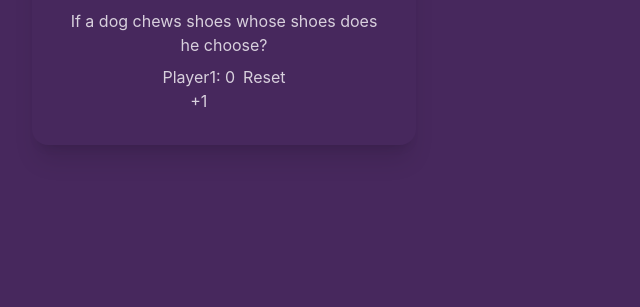
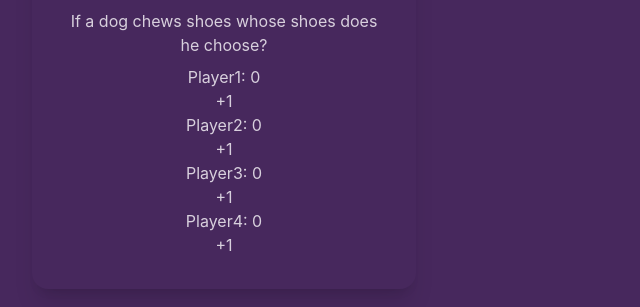
Before and after one commit to purplehaze11/score-keeper, a React (Vite) app: page / in a window 1280 px wide. Shown: the part 379-686 px from the top of the page, without its empty margins (0-640 px from the left). Built offline with nearby package versions, Linux system fonts and the light colour scheme.

Commit message:
Fix the increment function so that every individual index woul increment seperately

```diff
--- a/index.html
+++ b/index.html
@@ -14,7 +14,7 @@
 			name="viewport"
 			content="width=device-width, initial-scale=1.0"
 		/>
-		<title>Vite + React</title>
+		<title>Score Counter</title>
 	</head>
 
 	<body>
--- a/package.json
+++ b/package.json
@@ -11,7 +11,8 @@
   },
   "dependencies": {
     "react": "^18.2.0",
-    "react-dom": "^18.2.0"
+    "react-dom": "^18.2.0",
+    "uuid": "^9.0.0"
   },
   "devDependencies": {
     "@types/react": "^18.2.14",
--- a/src/App.jsx
+++ b/src/App.jsx
@@ -1,5 +1,5 @@
-import ScoreCount from './ScoreCount'
-import './App.css'
+import ScoreCard from './ScoreCard';
+import './App.css';
 
 function App() {
 	return (
@@ -7,18 +7,18 @@ function App() {
 			<figure>
 				<img
 					src='https://images.unsplash.com/photo-1534158914592-062992fbe900?ixlib=rb-1.2.1&ixid=eyJhcHBfaWQiOjEyMDd9&auto=format&fit=crop&w=3784&q=80'
-					alt='Shoes'
+					alt='Tennis Table'
 				/>
 			</figure>
 			<div className='card-body'>
 				<h2 className='card-title'>Multi Player Game Score Keeper</h2>
 				<p>If a dog chews shoes whose shoes does he choose?</p>
 				<div className='card-actions justify-center'>
-					<ScoreCount />
+					<ScoreCard numPlayers={4} />
 				</div>
 			</div>
 		</div>
-	)
+	);
 }
 
-export default App
+export default App;
--- /dev/null
+++ b/src/ScoreCard.jsx
@@ -0,0 +1,30 @@
+import { useState } from 'react';
+import { v4 as uuidv4 } from 'uuid';
+
+const generateArr = (num) => Array(num).fill(0);
+
+function ScoreCard({ numPlayers = 2 }) {
+	const [card, setCard] = useState(generateArr(numPlayers));
+	const increment = (index) => {
+		setCard((oldCard) => {
+			return [...oldCard].map((i, ind) => {
+				if (index === ind) {
+					return i + 1;
+				} else {
+					return i;
+				}
+			});
+		});
+	};
+	const cardUnit = card.map((unit, id) => (
+		<li key={uuidv4()}>
+			<p id={id}>
+				Player{id + 1}: {unit}
+			</p>
+			<button onClick={() => increment(id)}>+1</button>
+		</li>
+	));
+	return <ul>{cardUnit}</ul>;
+}
+
+export default ScoreCard;
--- a/src/ScoreCount.jsx
+++ /dev/null
@@ -1,22 +0,0 @@
-import { useState } from 'react'
-
-function ScoreCount() {
-	const [score, setScore] = useState(0)
-	function plusScore() {
-		setScore((n) => n + 1)
-	}
-	function reset() {
-		setScore((n) => (n = 0))
-	}
-	return (
-		<>
-			<div>
-				<p>Player1: {score}</p>
-				<button onClick={plusScore}>+1</button>
-			</div>
-			<button onClick={reset}>Reset</button>
-		</>
-	)
-}
-
-export default ScoreCount
```
Also changed, not shown: 1 other file (tests, documents, lock files or other folders).
